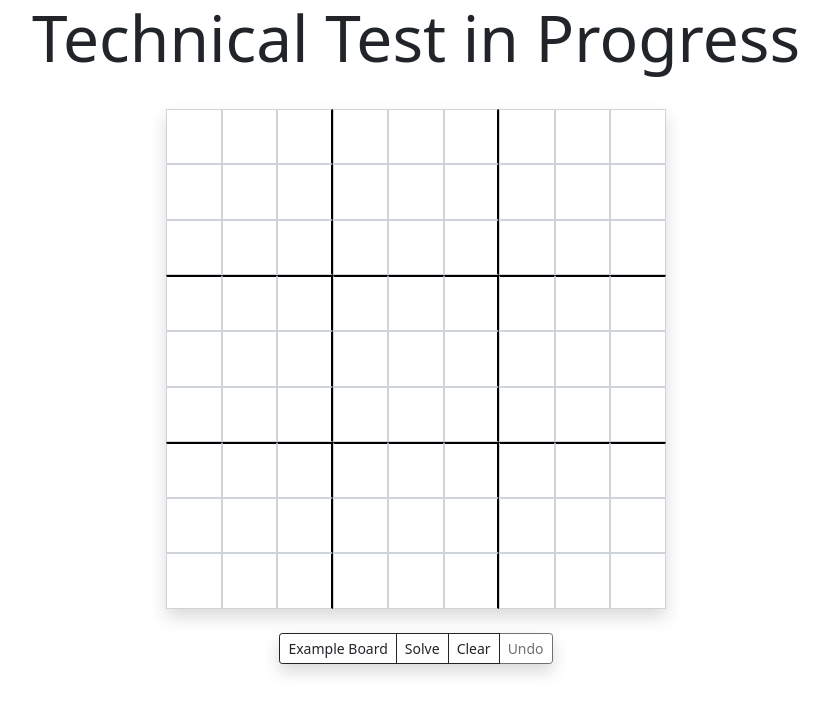
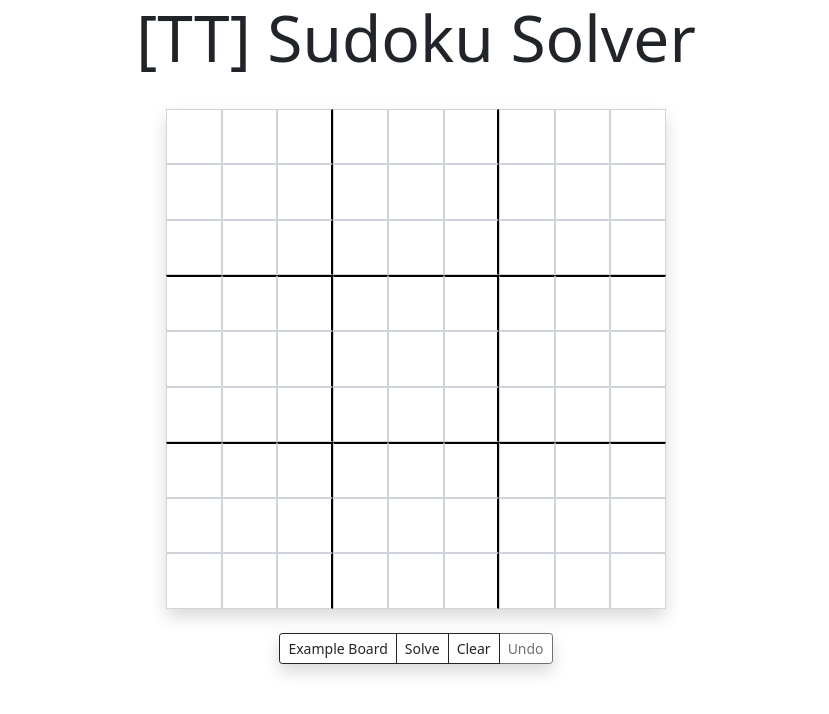
Before and after one commit to JordaneDEVEMY/JordaneDEVEMY.github.io, a React (Create React App) app: page / in a window 1280 px wide. Shown: the top 714 px of the page, without its empty margins (224-1053 px from the left). Built offline with nearby package versions, Linux system fonts and the light colour scheme.

Commit message:
Change App Title

```diff
--- a/src/components/App/App.js
+++ b/src/components/App/App.js
@@ -8,7 +8,7 @@ import Solver from '../Solver/Solver';
 function App() {
   return (
     <Container className="text-center" id="App">
-      <h1>Technical Test in Progress</h1>
+      <h1>[TT] Sudoku Solver</h1>
       <Solver />
     </Container>
   );
```
